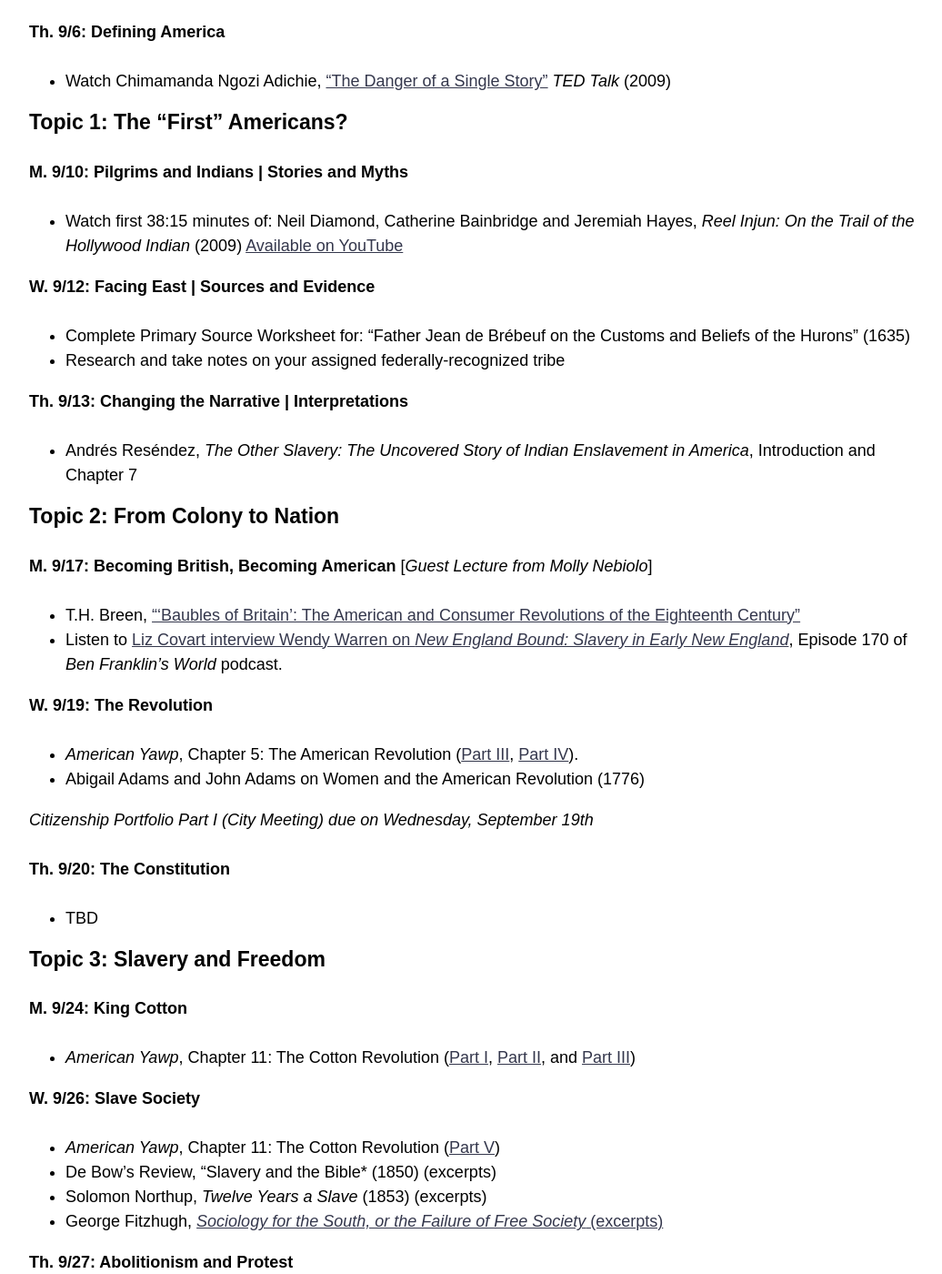
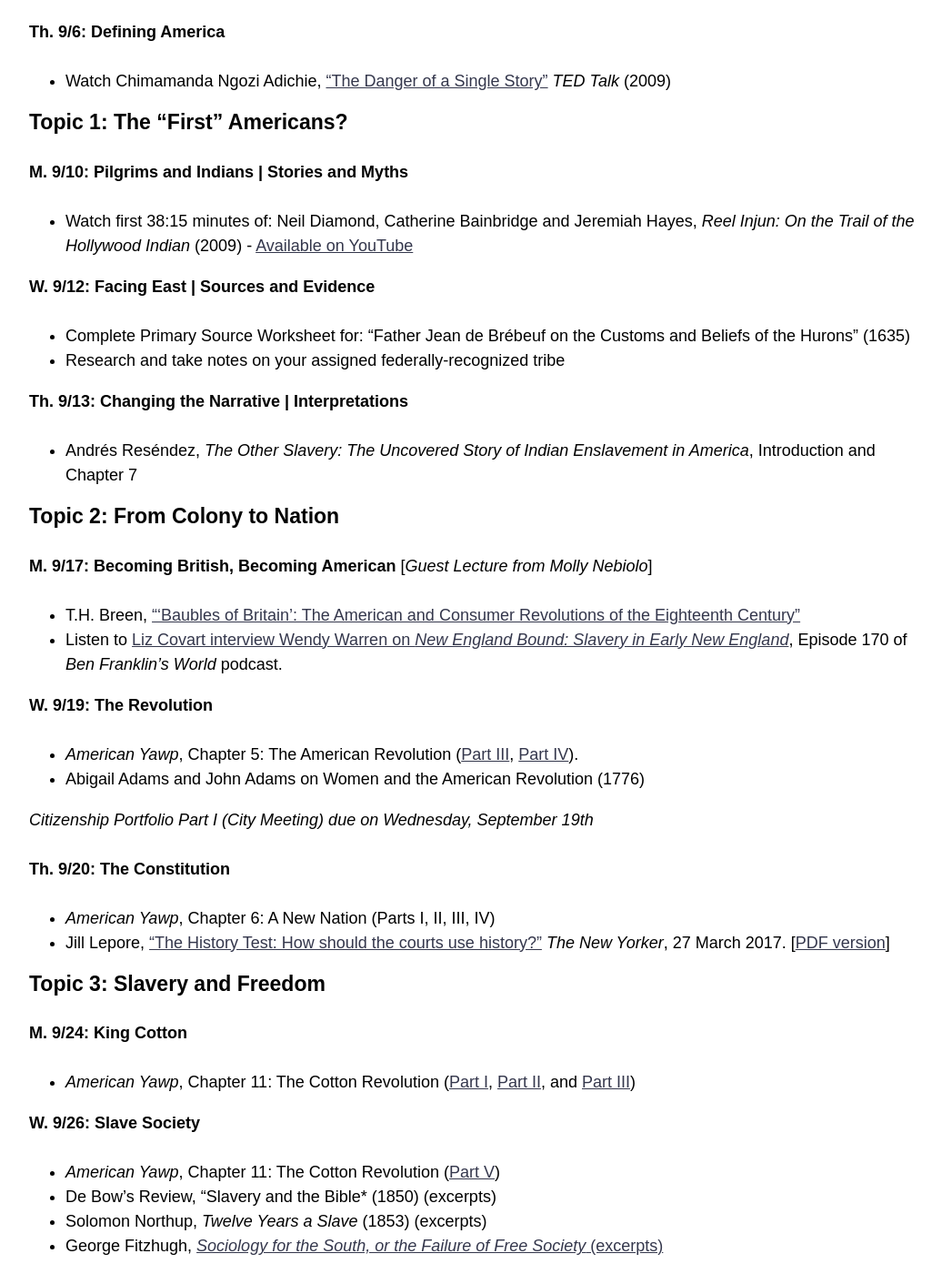
Before and after one commit to cblevins/f18-intro-us, a Jekyll site: the page built from schedule.md, in a window 1280 px wide and 1400 px high, scrolled down 600 px. Shown: the whole window at 91% size, without its empty margins (114-1150 px from the left). Built offline with Jekyll 4.4.1, drawn with Linux system fonts in a browser that asks for light colours; nearby versions of some CDN libraries.

Commit message:
readings

```diff
--- a/schedule.md
+++ b/schedule.md
@@ -15,7 +15,7 @@ title: Schedule
 ### Topic 1: The "First" Americans?
 
 **M. 9/10: Pilgrims and Indians | Stories and Myths**
-- Watch first 38:15 minutes of: Neil Diamond, Catherine Bainbridge and Jeremiah Hayes, *Reel Injun: On the Trail of the Hollywood Indian* (2009) [Available on YouTube](https://www.youtube.com/watch?v=YNZBpn9asng)
+- Watch first 38:15 minutes of: Neil Diamond, Catherine Bainbridge and Jeremiah Hayes, *Reel Injun: On the Trail of the Hollywood Indian* (2009) - [Available on YouTube](https://www.youtube.com/watch?v=YNZBpn9asng)
 
 **W. 9/12: Facing East | Sources and Evidence**
 - Complete Primary Source Worksheet for: "Father Jean de Brébeuf on the Customs and Beliefs of the Hurons" (1635)
@@ -37,7 +37,8 @@ title: Schedule
 *Citizenship Portfolio Part I (City Meeting) due on Wednesday, September 19th*
 
 **Th. 9/20: The Constitution**
-- TBD
+- *American Yawp*, Chapter 6: A New Nation (Parts I, II, III, IV)
+- Jill Lepore, ["The History Test: How should the courts use history?"](https://www.newyorker.com/magazine/2017/03/27/weaponizing-the-past) *The New Yorker*, 27 March 2017. [[PDF version](https://www.dropbox.com/s/rzzwjuitlcr85le/Lepore_The%20History%20Test%20%7C%20The%20New%20Yorker.pdf?dl=0)]
 
 ### Topic 3: Slavery and Freedom
 
```
